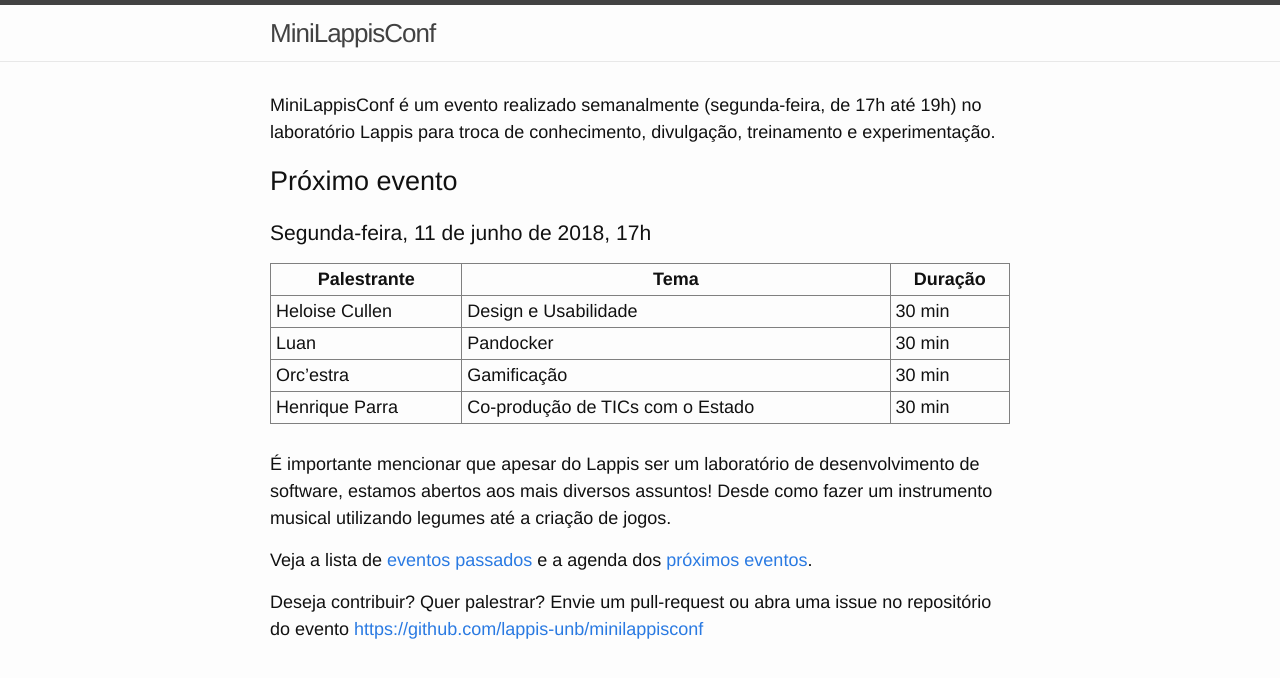
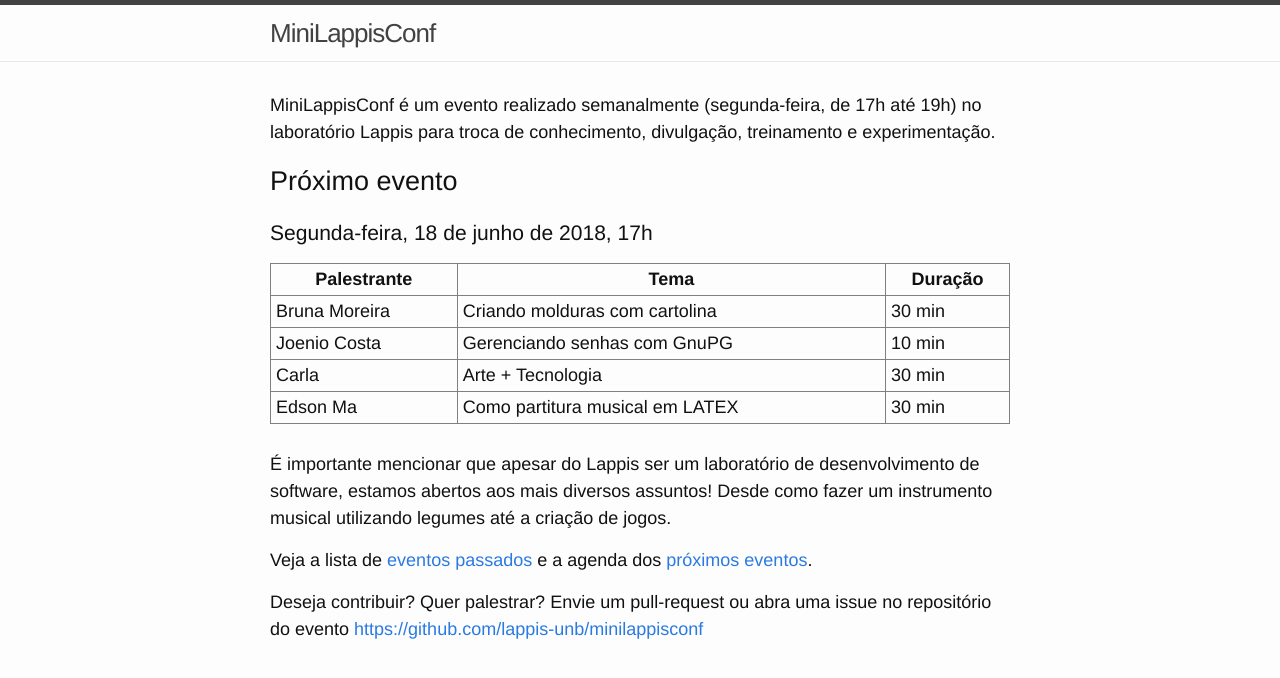
Before and after one commit to lappis-unb/MiniLappisConf, a Jekyll site: the page built from index.md, in a window 1280 px wide. Shown: the top 678 px of the page. Built offline with Jekyll 4.4.1, drawn with Linux system fonts in a browser that asks for light colours.

Commit message:
criando agenda da proxima segunda 18/06

```diff
--- a/index.md
+++ b/index.md
@@ -8,14 +8,14 @@ e experimentação.
 
 ## Próximo evento
 
-### Segunda-feira, 11 de junho de 2018, 17h
+### Segunda-feira, 18 de junho de 2018, 17h
 
 | Palestrante     | Tema                                    | Duração |
 | --------------- | --------------------------------------- | ------- |
-| Heloise Cullen  | Design e Usabilidade                    | 30 min  |
-| Luan            | Pandocker                               | 30 min  |
-| Orc'estra       | Gamificação                             | 30 min  |
-| Henrique Parra  | Co-produção de TICs com o Estado        | 30 min  |
+| Bruna Moreira   | Criando molduras com cartolina          | 30 min  |
+| Joenio Costa    | Gerenciando senhas com GnuPG            | 10 min  |
+| Carla           | Arte + Tecnologia                       | 30 min  |
+| Edson Ma        | Como partitura musical em LATEX         | 30 min  |
 
 <br/>
 É importante mencionar que apesar do Lappis ser um laboratório de
```
Also changed, not shown: agenda.md (+0 -2 lines), passados.md (+9 -0 lines).
